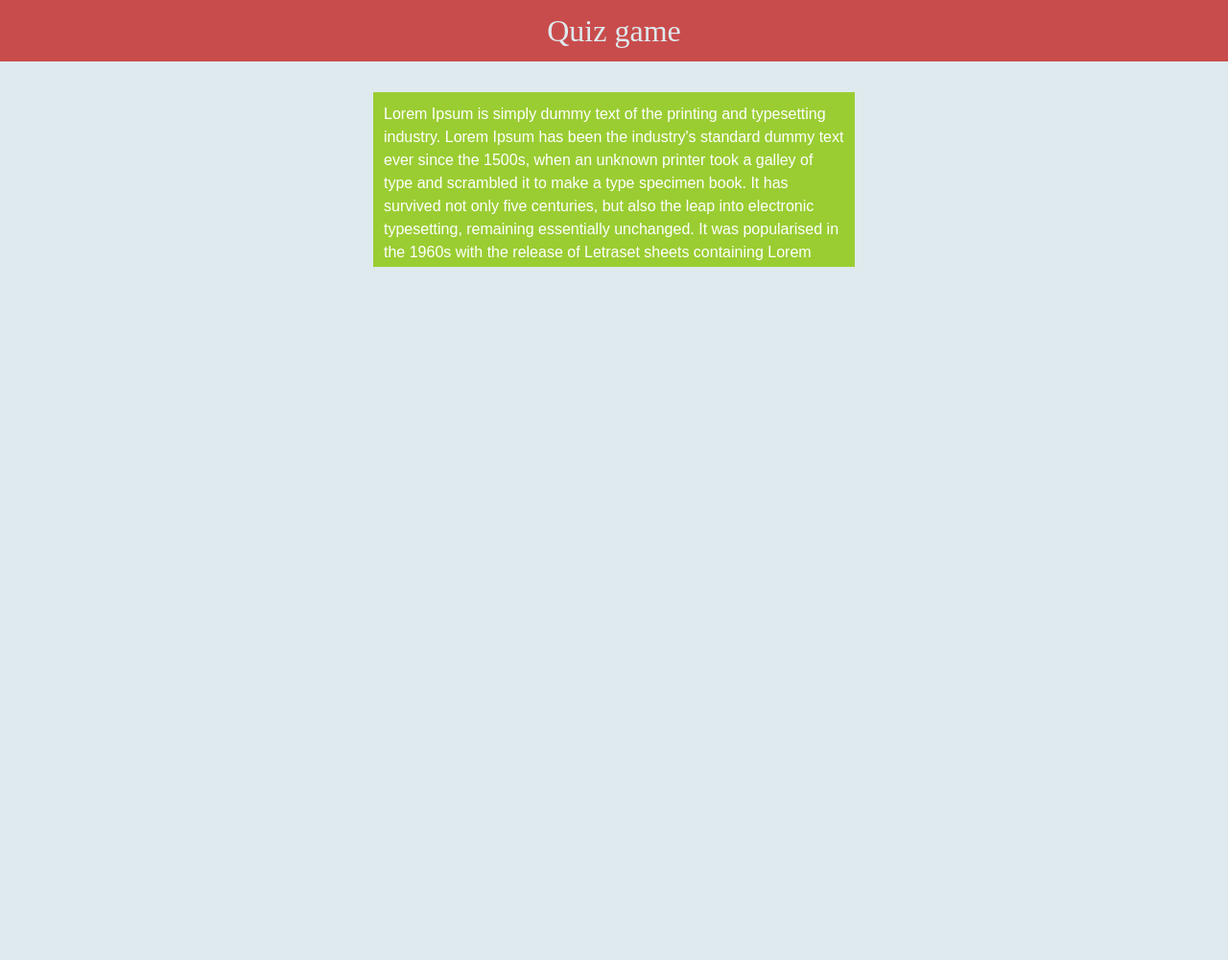
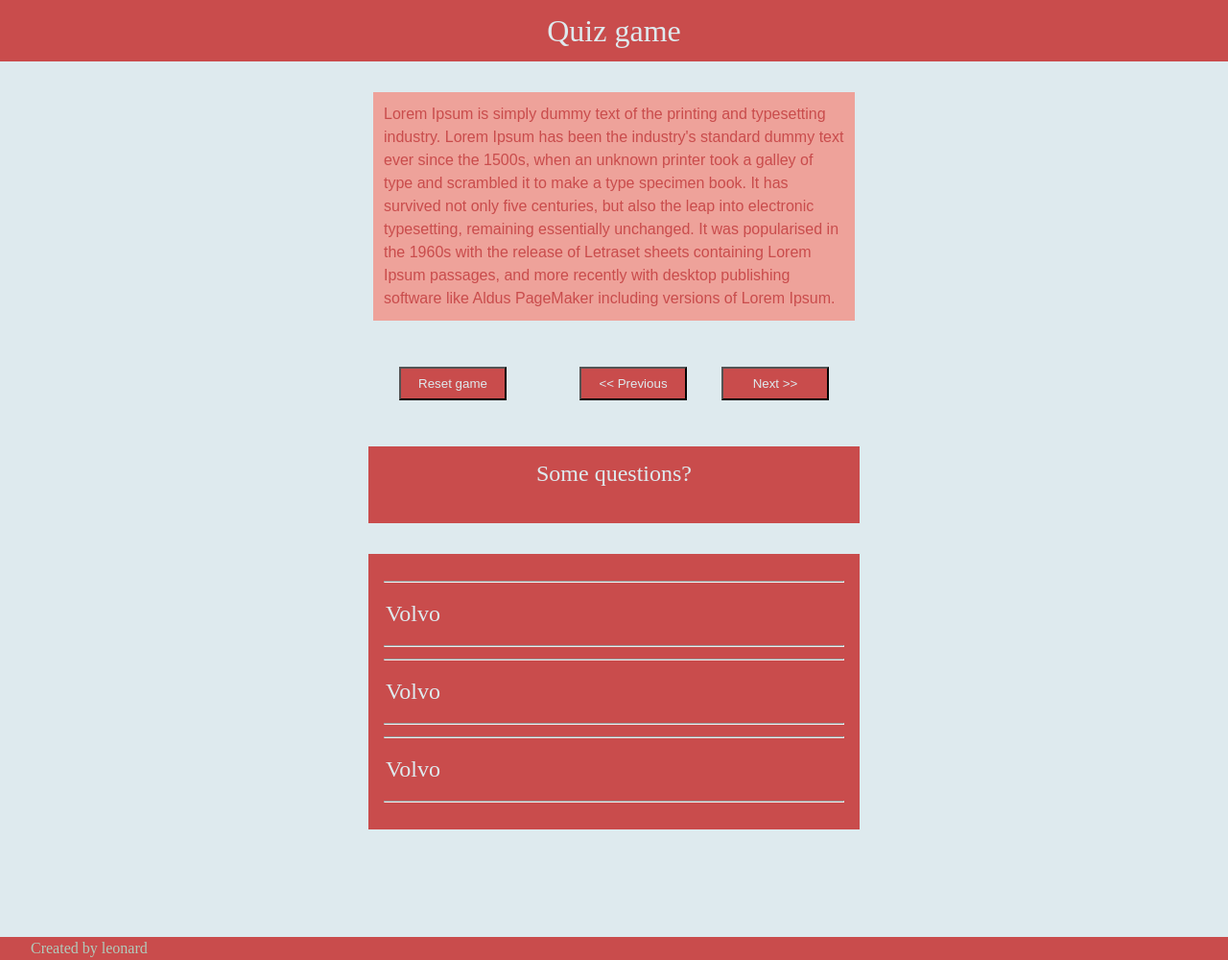
Before and after one commit to leonard186/quiz-game, a plain HTML site: page index.html in a window 1280 px wide. Shown: the whole page at 96% size. Before the commit the page ends 800 px from the top, so only its background shows below. Drawn offline with Linux system fonts and the light colour scheme.

Commit message:
basic visual layout created and some game logic added

```diff
--- a/index.html
+++ b/index.html
@@ -4,7 +4,7 @@
   <meta charset="utf-8">
   <meta name="viewport" content="width=device-width, initial-scale=1">
   <title> Quiz Game </title>
-  <link rel="icon" href="resources\images\..." type="image/icon">
+  <link rel="icon" href="resources\images\quiz.ico" type="image/icon">
   <!-- Reset -->
   <link rel="stylesheet" href="./resources/css/reset.css" type="text/css">
   <!-- Font Awesome -->
@@ -23,19 +23,53 @@
 <!-- Main Content -->
 
 <main>
-	<section id="console">
-    <summary class="summary">
+
+  <figure class="figure" id="console">
     Lorem Ipsum is simply dummy text of the printing and typesetting industry. Lorem Ipsum has been the industry's standard dummy text ever since the 1500s, when an unknown printer took a galley of type and scrambled it to make a type specimen book. It has survived not only five centuries, but also the leap into electronic typesetting, remaining essentially unchanged. It was popularised in the 1960s with the release of Letraset sheets containing Lorem Ipsum passages, and more recently with desktop publishing software like Aldus PageMaker including versions of Lorem Ipsum.
-    </summary>
+  </figure>
+
+  <nav>
+    <div class="nav">
+      <button type="button" id="reset">Reset game</button>
+      <div>
+        <button type="button" id='forward'><< Previous</button>
+        <button type="button" id="back">Next >></button>
+      </div>
+    </div>
+  </nav>
+
+  <summary id="summary">
+      Some questions?
+  </summary>
+
+	<section id="answers">
+
+    <div class="answer-wrap">
+      <hr>
+      <option id="a-1">Volvo</option>
+      <hr>
+    </div>
+
+    <div class="answer-wrap">
+      <hr>
+      <option id="a-1">Volvo</option>
+      <hr>
+    </div>
+
+    <div class="answer-wrap">
+      <hr>
+      <option id="a-1">Volvo</option>
+      <hr>
+    </div>
+
   </section>
-	<section></section>
-	<section></section>
-	<section></section>
 </main>
 
 <!-- Footer Section -->
 
-<footer></footer>
+<footer>
+  Created by leonard
+</footer>
 <script src="resources\js\app.js"></script>
 </body>
 </html>
--- a/resources/css/style.css
+++ b/resources/css/style.css
@@ -8,18 +8,95 @@ header {
   background-color: #c94c4c;
   padding: 1rem;
   color: #deeaee;
+
   text-align: center;
 }
 
-.summary {
-  height:10rem;
+.figure {
+  min-height:10rem;
   max-width:30rem;
   margin: 2rem auto;
   line-height: 1.5rem;
   overflow:auto;
-  background-color:yellowgreen;
-  color:white;
+  background-color: #eea29a;
+  color: #c94c4c;
   scrollbar-base-color:gold;
   font-family:sans-serif;
   padding: 0.7rem;
 }
+
+nav {
+  max-width: 30rem;
+  margin: auto;
+}
+
+.nav {
+  text-align: center;
+  display: flex;
+  flex-flow: row wrap;
+  justify-content: space-between;
+}
+
+.nav button {
+  margin: 1rem;
+  width: 7rem;
+  padding: 0.5rem;
+  background-color: #c94c4c;
+  color: #deeaee;
+
+}
+
+#reset {
+  background-color: #c94c4c;
+  color: #deeaee;
+}
+
+@media only screen and (max-width: 450px) {
+  .nav {
+    justify-content: center;
+  }
+}
+
+#summary {
+  min-height: 3rem;
+  max-width: 30rem;
+  margin: 2rem auto;
+  background-color: #c94c4c;
+  padding: 1rem;
+  text-align: center;
+  font-size: 1.5rem;
+  color: #deeaee;
+}
+
+#answers {
+  line-height: 2.5rem;
+  min-height: 10rem;
+  max-width: 30rem;
+  margin: 2rem auto;
+  background-color: #c94c4c;
+  padding: 1rem;
+  text-align: left;
+  font-size: 1.5rem;
+  color: #deeaee;
+}
+
+.answer-wrap:hover {
+  background-color: #eea29a;
+}
+
+.answer-wrap:active {
+  background-color: #deeaee;
+  color: #c94c4c;
+}
+
+.answer-wrap:visited {
+  background-color: #b1cbbb;
+}
+
+footer {
+  margin-top: 7rem;
+  background-color: #c94c4c;
+  padding-left: 2rem;
+  line-height: 1.5rem;
+  color:#b1cbbb;
+}
--- a/resources/js/app.js
+++ b/resources/js/app.js
@@ -0,0 +1,62 @@
+var QA = function(question, answer, wrongA1, wrongA2){
+  this.question = question,
+  this.answer = answer,
+  this.wrongA1 = wrongA1,
+  this.wrongA2 = wrongA2
+}
+
+var success = 'Well done, you selected the correct answer!';
+var fail = 'Sorry, the correct answer was ';
+var score = 0;
+
+
+var q1 = new QA('What is the chemical formula of the water', 'H2O', 'H2NA', 'CO3');
+
+var q2 = new QA('Does a dog bark', 'Yes', 'No', 'Not always');
+
+var q3 = new QA('Do all cars have 4 wheels', 'Yes', 'No', 'Some have 1 wheel');
+
+var q4 = new QA('Who is  the real Donald Trump', 'Donald Trump', 'Does not exist', 'an alien');
+
+var q5 = new QA('Do solicitors in the UK charge for the time or difficulty spent on a case', 'time', 'difficulty', 'both are taken into consideration');
+
+var quizArray = [q1, q2, q3, q4, q5];
+console.log(quizArray);
+
+var qEngine = function(chosenAnswer){
+  var  answerArray = [];
+  for(var i = 0; i < quizArray.length; i++) {
+    var questionObj = quizArray[i];
+    if(chosenAnswer === questionObj.answer){
+      score++;
+      return success;
+    }
+    else if(chosenAnswer === questionObj.wrongA1){
+      var failMessage1 = fail + questionObj.answer + ' | You answered ' + questionObj.wrongA1;
+      return failMessage1;
+    } else if(chosenAnswer === questionObj.wrongA2){
+      var failMessage = fail + questionObj.answer + ' | You answered ' + questionObj.wrongA2;
+      return failMessage;
+    }
+  }
+}
+console.log(qEngine(q1.answer));
+console.log(qEngine(q1.wrongA1));
+console.log(qEngine(q1.wrongA2));
+console.log('____________________________________________________________________________');
+console.log(qEngine(q2.answer));
+console.log(qEngine(q2.wrongA1));
+console.log(qEngine(q2.wrongA2));
+console.log('____________________________________________________________________________');
+console.log(qEngine(q3.answer));
+console.log(qEngine(q3.wrongA1));
+console.log(qEngine(q3.wrongA2));
+console.log('____________________________________________________________________________');
+console.log(qEngine(q4.answer));
+console.log(qEngine(q4.wrongA1));
+console.log(qEngine(q4.wrongA2));
+console.log('____________________________________________________________________________');
+console.log(qEngine(q5.answer));
+console.log(qEngine(q5.wrongA1));
+console.log(qEngine(q5.wrongA2));
+console.log(score);
```
Also changed, not shown: resources/images/quiz.ico (added), resources/images/quiz.png (added), resources/images/quiz.svg (added).
